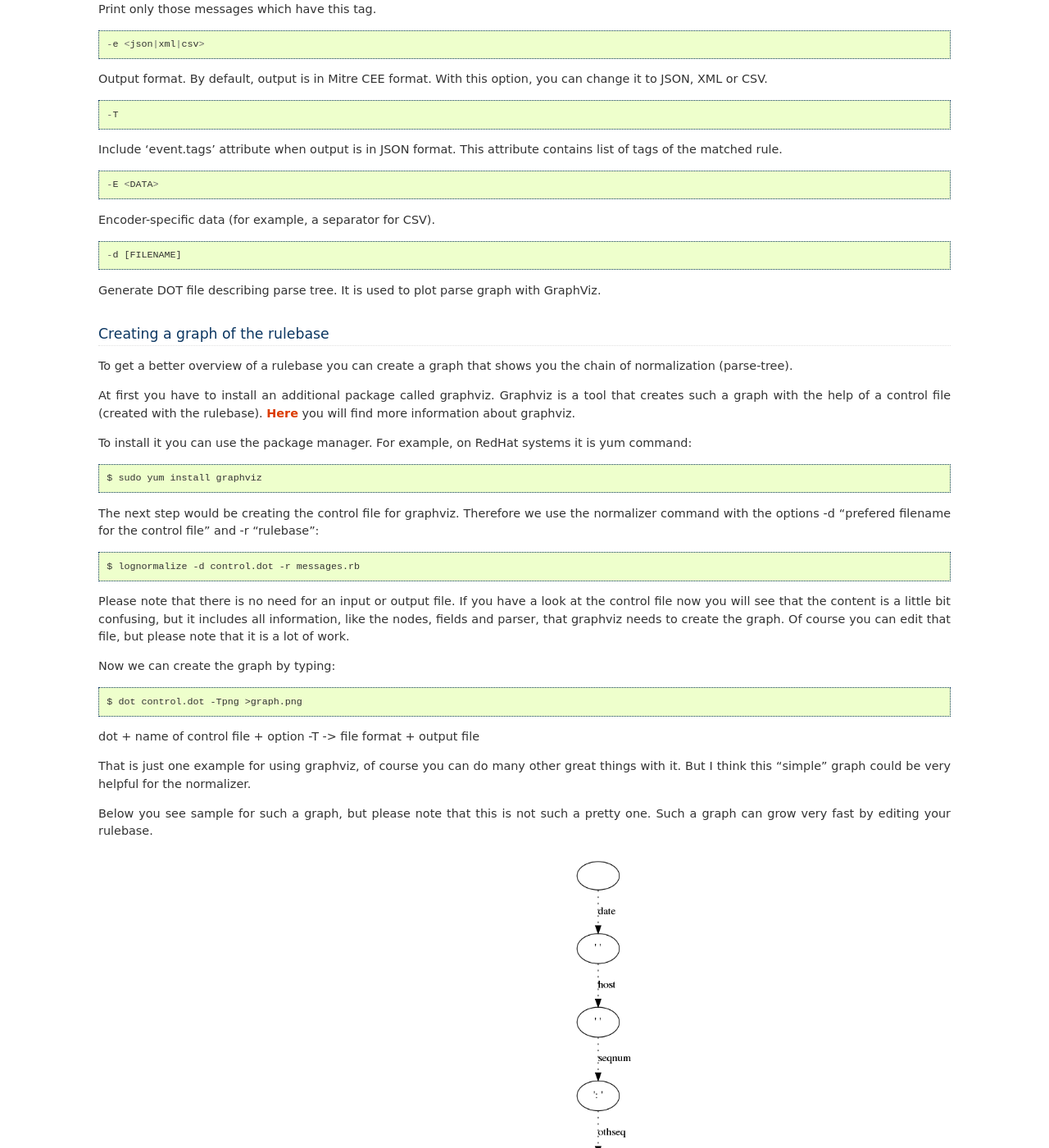
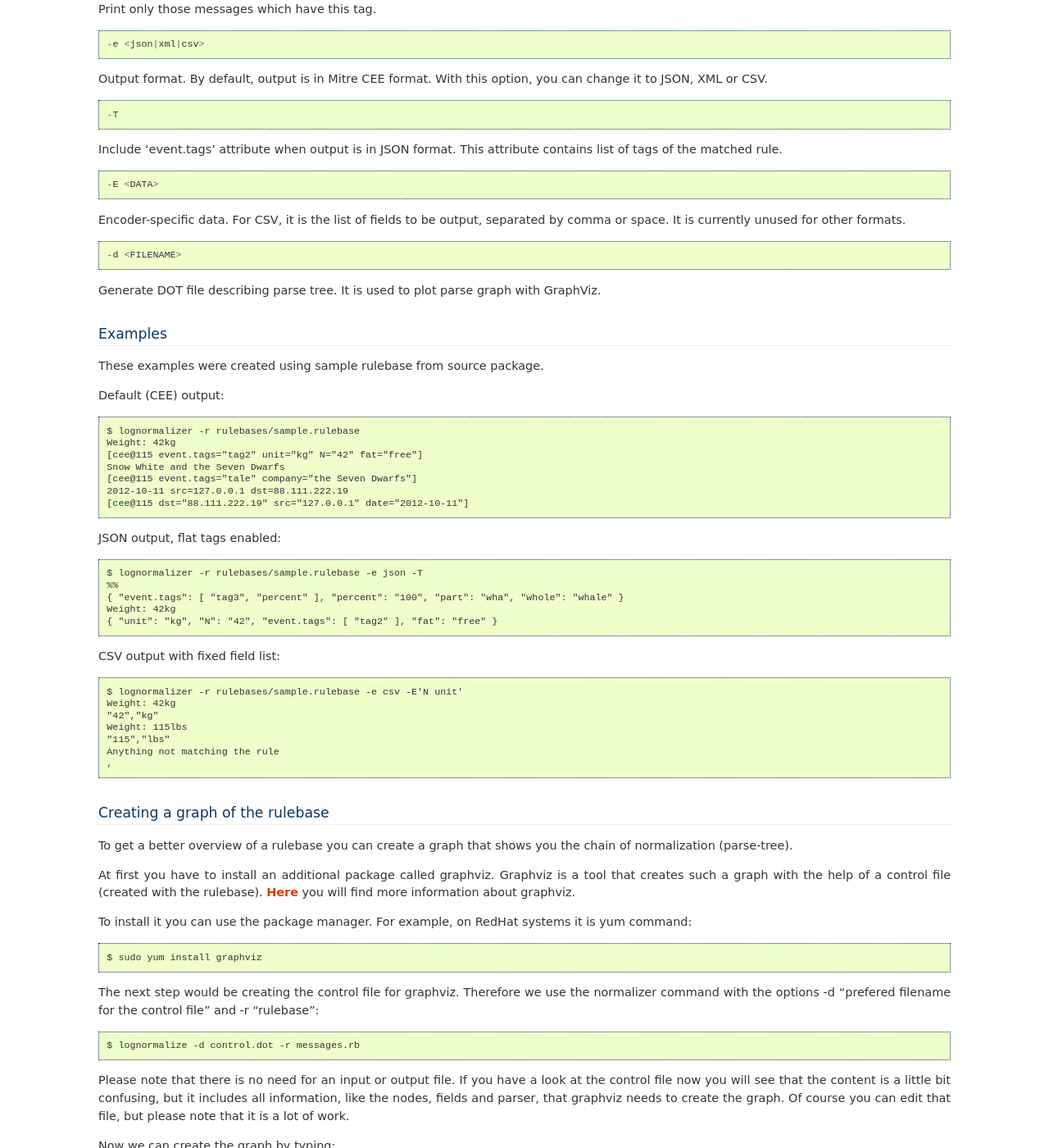
Before and after one commit to rsyslog/liblognorm, a Sphinx documentation site: the page built from doc/lognormalizer.rst, in a window 1280 px wide and 1400 px high, scrolled down 743 px. Shown: the whole window at 82% size. Built offline with Sphinx 7.4.7, drawn with Linux system fonts in a browser that asks for light colours.

Commit message:
Add examples of lognormalizer usage. Correct -E option.

```diff
--- a/doc/lognormalizer.rst
+++ b/doc/lognormalizer.rst
@@ -57,14 +57,48 @@ rule.
 
     -E <DATA>
 
-Encoder-specific data (for example, a separator for CSV).
+Encoder-specific data. For CSV, it is the list of fields to be output,
+separated by comma or space. It is currently unused for other formats.
 
 ::
 
-    -d [FILENAME]
+    -d <FILENAME>
 
 Generate DOT file describing parse tree. It is used to plot parse graph
 with GraphViz.
+
+Examples
+--------
+
+These examples were created using sample rulebase from source package.
+
+Default (CEE) output::
+
+	$ lognormalizer -r rulebases/sample.rulebase
+	Weight: 42kg
+	[cee@115 event.tags="tag2" unit="kg" N="42" fat="free"]
+	Snow White and the Seven Dwarfs
+	[cee@115 event.tags="tale" company="the Seven Dwarfs"]
+	2012-10-11 src=127.0.0.1 dst=88.111.222.19
+	[cee@115 dst="88.111.222.19" src="127.0.0.1" date="2012-10-11"]
+
+JSON output, flat tags enabled::
+
+	$ lognormalizer -r rulebases/sample.rulebase -e json -T
+	%%
+	{ "event.tags": [ "tag3", "percent" ], "percent": "100", "part": "wha", "whole": "whale" }
+	Weight: 42kg
+	{ "unit": "kg", "N": "42", "event.tags": [ "tag2" ], "fat": "free" }
+
+CSV output with fixed field list::
+
+	$ lognormalizer -r rulebases/sample.rulebase -e csv -E'N unit'
+	Weight: 42kg
+	"42","kg"
+	Weight: 115lbs
+	"115","lbs"
+	Anything not matching the rule
+	,
 
 Creating a graph of the rulebase
 --------------------------------
```
